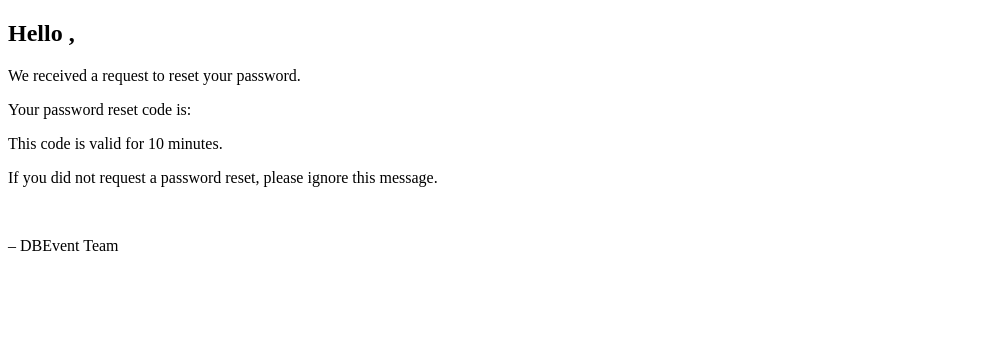
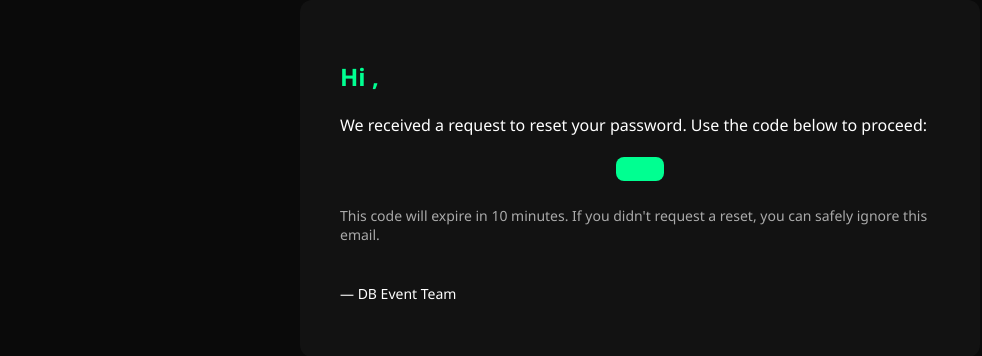
Before and after one commit to Ivanandres2006/BackendEvent, a Spring app: template src/main/resources/templates/reset-password-email.html in a window 1280 px wide. Shown: the top 356 px of the page, without its empty margins (0-982 px from the left). Run offline with Thymeleaf, Linux system fonts and the light colour scheme; the template is opened without the code that fills it, so the values that code supplies are empty; some of the project's set-up classes (security, data sources, template engines, error pages and the like) are left out, and stand-ins take their place.

Commit message:
Email Things

```diff
--- a/src/main/java/com/example/dbeventservice/service/EmailService.java
+++ b/src/main/java/com/example/dbeventservice/service/EmailService.java
@@ -28,7 +28,7 @@ public class EmailService {
         // Configure email
         helper.setTo(to);
         helper.setSubject("Verify your email");
-        helper.setFrom("no-reply@dbevent.com");
+        helper.setFrom("no-reply@wkndevent.com"); // ✅ Match your Mailgun domain
         helper.setText(htmlContent, true); // true = HTML
 
         mailSender.send(mimeMessage);
@@ -46,7 +46,7 @@ public class EmailService {
 
         helper.setTo(to);
         helper.setSubject("Reset your password");
-        helper.setFrom("no-reply@dbevent.com");
+        helper.setFrom("no-reply@wkndevent.com"); // ✅ Match your Mailgun domain
         helper.setText(htmlContent, true);
 
         mailSender.send(mimeMessage);
--- a/src/main/resources/templates/reset-password-email.html
+++ b/src/main/resources/templates/reset-password-email.html
@@ -1,16 +1,24 @@
 <!DOCTYPE html>
-<html>
+<html xmlns:th="http://www.thymeleaf.org">
 <head>
     <meta charset="UTF-8">
     <title>Reset Your Password</title>
 </head>
-<body>
-<h2>Hello [[${name}]],</h2>
-<p>We received a request to reset your password.</p>
-<p>Your password reset code is: <strong>[[${code}]]</strong></p>
-<p>This code is valid for 10 minutes.</p>
-<p>If you did not request a password reset, please ignore this message.</p>
-<br>
-<p>– DBEvent Team</p>
+<body style="margin:0; padding:0; font-family: 'Segoe UI', sans-serif; background-color:#0a0a0a; color:#ffffff;">
+<div style="max-width: 600px; margin: auto; background-color: #121212; border-radius: 12px; padding: 40px;">
+    <h2 style="color: #00ff91;">Hi [[${name}]],</h2>
+    <p style="font-size: 16px; line-height: 1.5;">
+        We received a request to reset your password. Use the code below to proceed:
+    </p>
+    <div style="margin: 20px 0; text-align: center;">
+      <span style="display: inline-block; background-color: #00ff91; color: #000; font-size: 24px; font-weight: bold; padding: 12px 24px; border-radius: 8px;">
+        [[${code}]]
+      </span>
+    </div>
+    <p style="font-size: 14px; color: #aaaaaa;">
+        This code will expire in 10 minutes. If you didn't request a reset, you can safely ignore this email.
+    </p>
+    <p style="margin-top: 40px; font-size: 14px;">— DB Event Team</p>
+</div>
 </body>
 </html>
```
Also changed, not shown: src/main/resources/templates/verification-email.html (+16 -6 lines).
